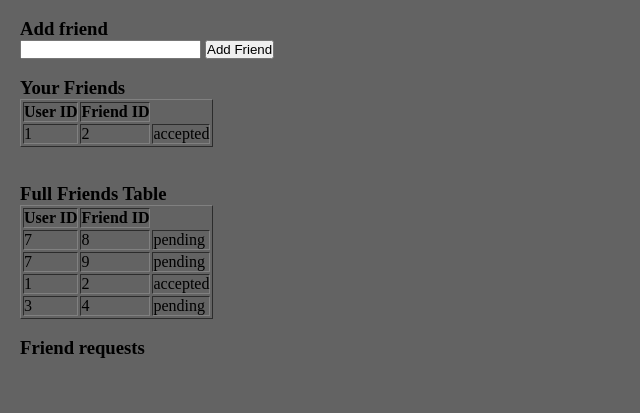
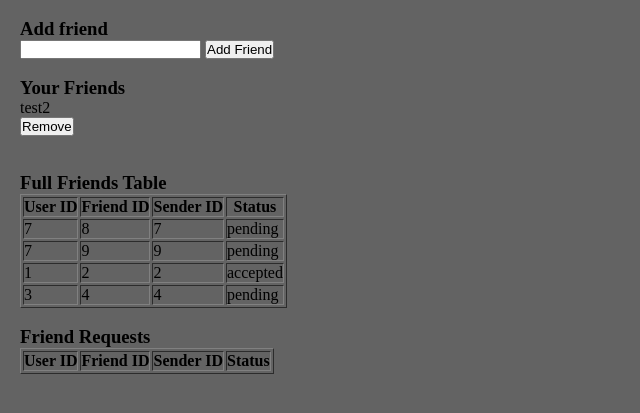
Before and after one commit to ErkiSture/gambling, a Flask app: page /friends in a window 1280 px wide. Shown: the part 38-451 px from the top of the page, without its empty margins (0-640 px from the left). Run offline with Flask 3, Linux system fonts and the light colour scheme; a user stored in the database is signed in; data comes from the database, SQL or seed files in the repository; both versions use the stored data as it was after the commit; lists and menus that the app fills with data are empty.

Commit message:
mer vänner grejer

```diff
--- a/app/db.py
+++ b/app/db.py
@@ -24,6 +24,7 @@ def init_db(app):
             id INTEGER PRIMARY KEY AUTOINCREMENT,
             user_id INTEGER NOT NULL,
             friend_id NOT NULL,
+            sender_id NOT NULL,
             status TEXT NOT NULL CHECK(status IN ('pending', 'accepted')),
 
             UNIQUE(user_id, friend_id)
--- a/app/routes.py
+++ b/app/routes.py
@@ -26,6 +26,15 @@ def logout():
     return redirect(url_for('auth.login'))
 
 
+
+
+
+
+
+
+
+
+
 @bp.route('/friends')
 def friends():
     if not session.get('logged_in'):
@@ -33,20 +42,35 @@ def friends():
     db = get_db()
     user_id = session.get('user_id')
     #print(user_id)
-    friends = db.execute('SELECT * FROM friends WHERE friend_id = ? or user_id = ?' , (user_id, user_id,)).fetchall()
+
+    friends = db.execute("""SELECT * FROM friends WHERE (friend_id = ? or user_id = ?) AND status = 'accepted'""" , (user_id, user_id,)).fetchall()
+    friends_list = []
+    for row in friends:
+        friend_id = row['friend_id'] if row['user_id'] == session['user_id'] else row['user_id']
+        friend = db.execute('SELECT * FROM users where id = ?', (friend_id,)).fetchone()
+        friends_list.append(friend)
+
+    incoming_friend_requests = db.execute("""
+        SELECT f.*, u.name AS sender_name
+        FROM friends f
+        JOIN users u ON u.id = f.sender_id
+        WHERE f.status = 'pending' AND (f.user_id = ? OR f.friend_id = ?) AND f.sender_id != ?
+    """, (user_id, user_id, user_id,)).fetchall()
     friends_table = db.execute('SELECT * FROM friends').fetchall()
-    return render_template('friends.html', friends=friends, friends_table=friends_table)
+
+    return render_template('friends.html', friends_list=friends_list, friends_table=friends_table, incoming_friend_requests=incoming_friend_requests)
 
 
 def add_friendship_to_db(user_id, friend_id):
     print(user_id, friend_id, 'AAAAAAAAAA')
+    sender_id = user_id
     if user_id > friend_id:
         user_id, friend_id = friend_id, user_id
 
     db = get_db()
-    db.execute('INSERT INTO friends (user_id, friend_id, status) VALUES (?, ?, ?)', (user_id, friend_id, 'pending'))
+    db.execute('INSERT INTO friends (user_id, friend_id, sender_id, status) VALUES (?, ?, ?, ?)', (user_id, friend_id, sender_id, 'pending'))
     db.commit()
-    print('perhaps friends now?')
+    #print('perhaps friends now?')
 
 @bp.route('/add_friend', methods=["POST"])
 def add_friend():
@@ -69,7 +93,39 @@ def add_friend():
     if pair_already_exists:
         return 'You already friends or pending type shit'
 
-    print(friend_name, friend_id, session['user_id'], session['username'])
+    #print(friend_name, friend_id, session['user_id'], session['username'])
     add_friendship_to_db(session['user_id'], friend_id)
 
     return redirect(url_for('routes.friends'))
+
+
+@bp.route('/respond_friend', methods=['POST'])
+def respond_friend():
+    request_id = request.form['request_id']
+    action = request.form['action']
+    print(request_id, action)
+    db = get_db()
+    #row = db.execute('SELECT * FROM friends WHERE id = ?', (request_id,)).fetchone()
+    #print(row['status'])
+    if action == 'accept':
+        db.execute('UPDATE friends SET status = ? WHERE id = ?', ('accepted', request_id,))
+    else:
+        db.execute('DELETE FROM friends WHERE id = ?', (request_id,))
+    db.commit()
+
+    return redirect(url_for('routes.friends'))
+
+@bp.route('/remove_friend', methods=['POST'])
+def remove_friend():
+    friend_id = int(request.form['friend_id'])
+    user_id = session['user_id']
+
+    if user_id > friend_id:
+        user_id, friend_id = friend_id, user_id
+    print(user_id, friend_id)
+
+    db = get_db()
+    db.execute('DELETE FROM friends WHERE user_id = ? and friend_id = ?', (user_id, friend_id,))
+    db.commit()
+
+    return redirect(url_for('routes.friends'))
--- a/app/templates/friends.html
+++ b/app/templates/friends.html
@@ -13,19 +13,13 @@
 <br>
 
 <h3>Your Friends</h3>
-<table border="1">
-  <tr>
-    <th>User ID</th>
-    <th>Friend ID</th>
-  </tr>
-  {% for row in friends %}
-  <tr>
-    <td>{{ row['user_id'] }}</td>
-    <td>{{ row['friend_id'] }}</td>
-    <td>{{ row['status'] }}</td>
-  </tr>
-  {% endfor %}
-</table>
+{% for friend in friends_list %}
+<div>{{ friend['name'] }}</div>
+<form method="POST" action=" {{ url_for('routes.remove_friend') }} ">
+    <input type="hidden" name="friend_id" value="{{friend['id']}}">
+    <button type="Submit">Remove</button>
+</form>
+{% endfor%}
 
 <br><br>
 
@@ -34,11 +28,14 @@
   <tr>
     <th>User ID</th>
     <th>Friend ID</th>
+    <th>Sender ID</th>
+    <th>Status</th>
   </tr>
   {% for row in friends_table %}
   <tr>
     <td>{{ row['user_id'] }}</td>
     <td>{{ row['friend_id'] }}</td>
+    <td>{{ row['sender_id'] }}</td>
     <td>{{ row['status'] }}</td>
   </tr>
   {% endfor %}
@@ -46,6 +43,40 @@
 
 <br>
 
-<h3>Friend requests</h3>
+<h3>Friend Requests</h3>
+<table border="1">
+  <tr>
+    <th>User ID</th>
+    <th>Friend ID</th>
+    <th>Sender ID</th>
+    <th>Status</th>
+  </tr>
+  {% set friend_requests = incoming_friend_requests | list %}
+  {% for req in friend_requests %}
+  <tr>
+    <td>{{ req['user_id'] }}</td>
+    <td>{{ req['friend_id'] }}</td>
+    <td>{{ req['sender_id'] }}</td>
+    <td>{{ req['status'] }}</td>
+  </tr>
+
+  {% endfor %}
+</table>
+
+<br>
+
+{% for req in friend_requests %}
+<div>
+    <h3> {{ req['sender_name'] }} sent you a friend request!</h3>
+    <form method="POST" action="{{ url_for('routes.respond_friend')}}">
+        <input type="hidden" name="request_id" value="{{ req['id'] }}">
+
+        <button type="submit" name="action" value="accept">Accept</button>
+        <button type="submit" name="action" value="reject">Reject</button>
+
+    </form>
+</div>
+{% endfor %}
+
 
 {% endblock %}
```
Also changed, not shown: test.py (+12 -5 lines), mydb.db.
